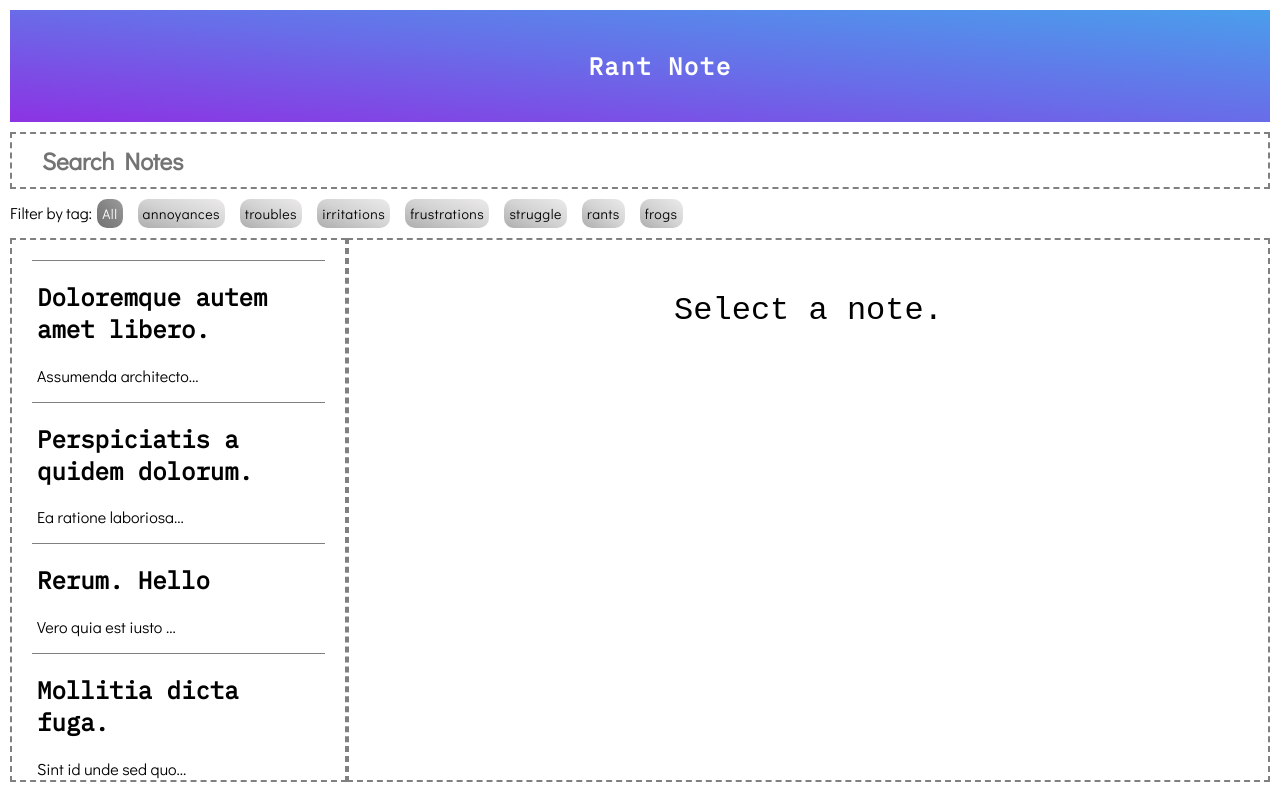
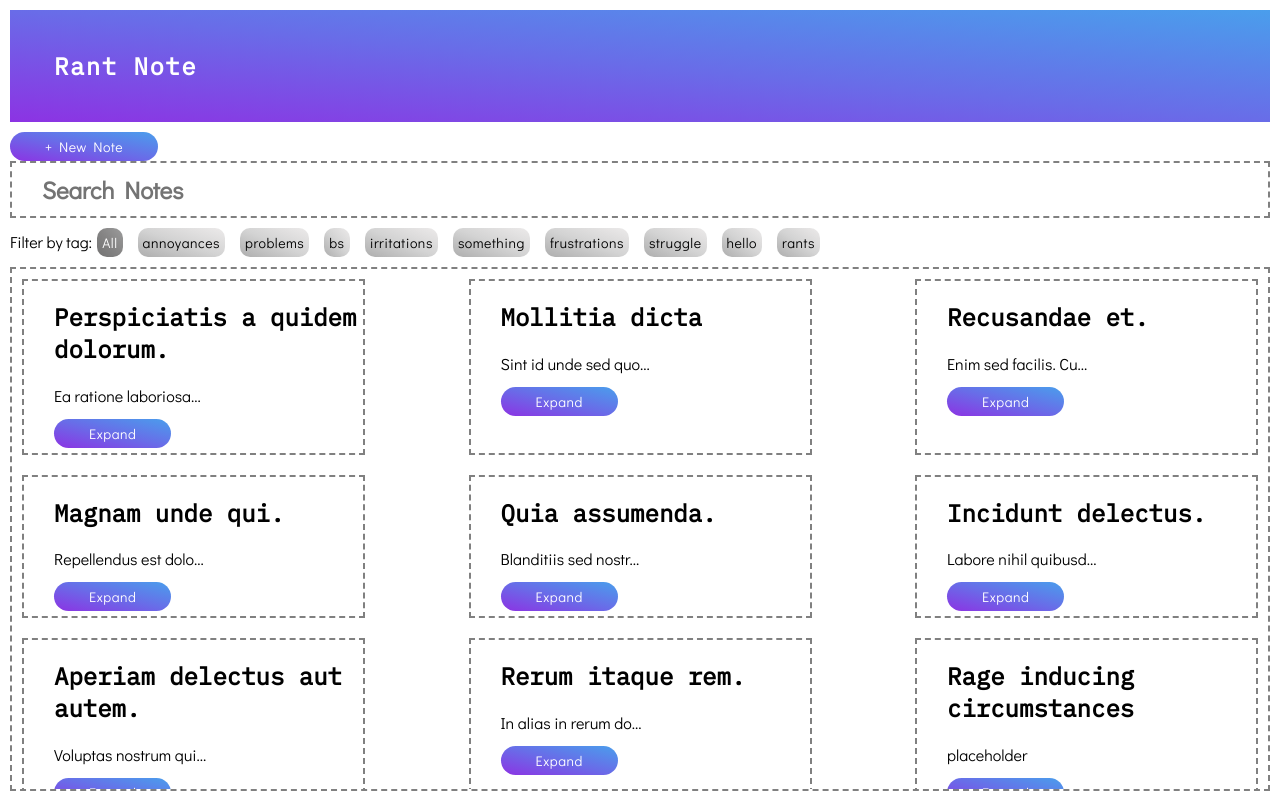
Before and after one commit to 1stofhername/react-rant-note, a React app: page /notes in a window 1280 px wide. Built offline with nearby package versions, Linux system fonts and the light colour scheme; data requests are answered from the project's data file.

Commit message:
Adds remaining updated files to repo

```diff
--- a/db/db.json
+++ b/db/db.json
@@ -7,40 +7,26 @@
   ],
   "notes": [
     {
-      "id": 1,
-      "userId": 1,
-      "title": "Doloremque autem amet libero.",
-      "body": "Assumenda architecto dignissimos sunt ex. Dolor corporis officia repellendus. Sit et numquam pariatur accusantium quis possimus maxime sint. Mollitia provident laudantium est adipisci rerum et dolorem eveniet.\n \nLabore consequuntur quo sed sit molestiae magnam laudantium voluptas aut. Velit laudantium natus laboriosam dolore nobis et illum aliquam totam. Odit ut distinctio sunt iusto placeat consequuntur.\n \nModi id ab corporis. Voluptatem ipsam modi nisi non dolores odit dignissimos sint. Fugiat magnam ab nostrum consectetur non praesentium culpa.",
-      "tags": [
-        "annoyances"
-      ]
-    },
-    {
       "id": 2,
       "userId": 1,
       "title": "Perspiciatis a quidem dolorum.",
       "body": "Ea ratione laboriosam minima recusandae minus qui ut provident. Ut est non eum eos eveniet. Ipsum sint aut aut dolores et. Fugiat a necessitatibus repellendus.\n \rNihil architecto quis laborum saepe repudiandae ab expedita. Itaque nemo perspiciatis sed asperiores. Quisquam assumenda nulla inventore enim ipsa.\n \rConsequatur quis odio repellendus beatae quidem voluptatem. Molestias pariatur non est architecto consequatur. Earum veniam voluptatem. Voluptatem aut voluptatem ex consequatur qui repellat et perferendis magnam.",
       "tags": [
-        "annoyances"
-      ]
-    },
-    {
-      "id": 3,
-      "userId": 1,
-      "title": "Rerum. Hello",
-      "body": "Vero quia est iusto itaque excepturi aliquid et eaque. Sunt blanditiis rem repellendus et quidem numquam voluptas dolorum. Debitis et sit mollitia distinctio voluptatem voluptatem incidunt deserunt.\n \rAut omnis sit non ratione. Sint non est aut consequuntur et harum dolores quo est. Et non molestiae tempore consequatur qui. Laboriosam fugiat quaerat error.\n \rLaborum ut et culpa repellendus possimus. Sunt nemo impedit eaque ipsa nihil. Id eaque laborum totam neque nihil et aliquam nostrum. Et ea cum ad. Qui consequatur sint aut sit voluptatum eum cupiditate omnis commodi. Optio minus quibusdam ut perferendis atque vel perferendis.",
-      "tags": [
-        "troubles"
+        "annoyances",
+        "problems",
+        "bs"
       ]
     },
     {
       "id": 4,
       "userId": 1,
-      "title": "Mollitia dicta fuga.",
+      "title": "Mollitia dicta",
       "body": "Sint id unde sed quod quis. Eum natus soluta culpa. Est omnis itaque quis magni inventore. Ea illum et non neque soluta ex necessitatibus. Facere sit repudiandae qui. Assumenda ipsa qui consectetur.\n \rQuaerat ea amet. Rem dolorem repellat culpa at qui qui. Iure eius est assumenda ea minus velit quasi rerum eveniet.\n \rMagni debitis voluptas corporis. Nam officiis earum impedit. Sapiente facere illo assumenda pariatur est optio cupiditate. Architecto iste voluptatibus numquam natus deleniti est.",
       "tags": [
         "irritations",
-        "annoyances"
+        "annoyances",
+        "something",
+        "bs"
       ]
     },
     {
@@ -61,7 +47,8 @@
       "title": "Magnam unde qui.",
       "body": "Repellendus est doloremque nam quis natus. Est ipsa et et doloribus. Et rerum inventore sapiente ut. Blanditiis eveniet tenetur. Accusamus excepturi ipsa dolorum in sed dolore velit incidunt. Unde id commodi molestiae recusandae et praesentium est.\n \rEnim consequatur omnis inventore qui. Quibusdam dolores qui maxime sit accusantium vel. Quae corrupti iure nobis voluptas libero minus aliquid facilis qui. Dolor excepturi amet eveniet qui deserunt consequatur dolores error iste. Explicabo pariatur ipsum id. Magnam aspernatur quisquam explicabo quo cumque voluptates consequatur.\n \rId voluptas atque minima et animi dignissimos sint exercitationem. Maxime molestiae non quia autem qui eveniet enim perspiciatis illum. Vero nam distinctio et dolores perferendis. Veniam nobis quis autem praesentium ratione commodi numquam nobis. Sed aliquid quod quod et et.",
       "tags": [
-        "annoyances"
+        "annoyances",
+        "hello"
       ]
     },
     {
@@ -112,12 +99,52 @@
     },
     {
       "userId": 1,
-      "title": "Hello",
-      "body": "Here is a note.",
-      "tags": [
-        "frogs"
-      ],
+      "title": "default",
+      "body": "placeholder",
+      "tags": [],
       "id": 12
+    },
+    {
+      "userId": 1,
+      "title": "default",
+      "body": "placeholder",
+      "tags": [],
+      "id": 13
+    },
+    {
+      "userId": 1,
+      "title": "default",
+      "body": "placeholder",
+      "tags": [],
+      "id": 14
+    },
+    {
+      "userId": 1,
+      "title": "default",
+      "body": "placeholder",
+      "tags": [],
+      "id": 15
+    },
+    {
+      "userId": 1,
+      "title": "default",
+      "body": "placeholder",
+      "tags": [],
+      "id": 16
+    },
+    {
+      "userId": 1,
+      "title": "default",
+      "body": "placeholder",
+      "tags": [],
+      "id": 17
+    },
+    {
+      "userId": 1,
+      "title": "default",
+      "body": "placeholder",
+      "tags": [],
+      "id": 18
     }
   ]
 }
--- a/package.json
+++ b/package.json
@@ -5,6 +5,7 @@
   "dependencies": {
     "react": "^17.0.1",
     "react-dom": "^17.0.1",
+    "react-router-dom": "^5.3.0",
     "react-scripts": "4.0.1",
     "uuid": "^8.3.2"
   },
--- a/src/assets/css/brooke.css
+++ b/src/assets/css/brooke.css
@@ -63,7 +63,7 @@ p.instructions {
   font-weight: bolder;
   display: flex;
   flex-direction: row;
-  justify-content: space-around;
+  justify-content: left;
   align-items: center;
   margin-bottom: 10px;
 }
@@ -96,31 +96,13 @@ input::placeholder {
   font-weight: bolder;
 }
 
-div.sidebar button {
-  width: 100%;
+div.view-all button {
+  width: 10;
+  margin-bottom: 10px;
 }
 
-div.sidebar ul {
-  margin: 0 0 20px 0;
-  padding: 0;
-  display: flex;
-  flex-direction: column;
-}
-
-div.sidebar ul li {
-  list-style: none;
-  border-bottom: 1px solid grey;
-  padding: 0 5px;
-}
-
-div.sidebar ul li:first-child {
+div.view-all div:first-child {
   border-top: 1px solid grey;
-}
-
-div.sidebar ul li:hover {
-  /* background-color: yellow; */
-  background-image: linear-gradient(#E6E6E6, #F7F7F7);
-  background-repeat: no-repeat;
 }
 
 #tag-delete {
@@ -140,27 +122,36 @@ div.sidebar ul li:hover {
 .container {
   flex: 1;
   width: 100%;
-  display: flex;
-  flex-direction: row;
-  justify-content: space-between;
 }
 
-.master-detail-element {
-  float:left;
-  margin: 10px 0px;
-  padding: 20px;
+.all-notes-display{
+  justify-content: space-between;
+  display: flex;
+  flex-wrap: wrap;
   border: 2px dashed grey;
   overflow-y:scroll;
   height: 500px;
+  padding: 10px;
 }
 
-.sidebar {
+div.all-notes-display div.note-card {
   width:25%;
-  overflow: scroll;
+  max-height:200px;
+  border: 2px dashed grey;
+  padding-left: 30px;
+  padding-bottom: 10px;
+  margin-bottom: 20px;
+  flex-direction: row;
+}
+
+div.all-notes-display div.note-card:hover {
+  background-color: #f5f5f5;
+  border: 2px dashed grey;
+  padding-left: 30px;
 }
 
 .detail {
-  width:75%;
+  width:100%;
 }
 
 .note-editor {
@@ -183,6 +174,25 @@ input[type="submit"] {
   height: auto;
   width: auto;
 }
+
+a {
+    width: 125px;
+    border-radius: 200px;
+    margin-right: 10px;
+    padding: 5px 35px;
+    border: 0px;
+    background-image: linear-gradient(to right top, #8C33E3, #696CE8, #4A9EEC);
+    background-repeat: no-repeat;
+    color: white;
+    font-size: 14px;
+    letter-spacing: 0.5px;
+    text-decoration: none;
+  }
+
+  a:hover {
+    background-image: linear-gradient(to right top, #8A2387, #E94057, #F27121);
+    background-repeat: no-repeat;
+  }
 
 button, input[type="submit"] {
   width: 125px;
@@ -212,6 +222,34 @@ button#clear-search {
   margin:0;
   padding:0;
   cursor: pointer;
+}
+
+/* span.button {
+  position:relative;
+  bottom:10px;
+
+} */
+
+div.note-detail-container {
+  padding: 0px 20px 20px 20px;
+}
+
+div.tag-filter {
+  padding-bottom:10px;
+}
+
+button.add-new {
+  width:fit-content;
+
+}
+
+div#add-new {
+  position:relative;
+}
+
+button.add-new:hover {
+  background-image: linear-gradient(to right top, #8A2387, #E94057, #F27121);
+  background-repeat: no-repeat;
 }
 
 button.tag {
--- /dev/null
+++ b/src/components/AddNotes.js
@@ -0,0 +1,9 @@
+function AddNotes ({ handleNewButtonClick }) {
+    return(
+        <div id="add-new">
+        <button className="add-new" onClick={handleNewButtonClick}>+ New Note</button>
+        </div>
+    )
+}
+
+export default AddNotes
--- a/src/components/NoteContainer.js
+++ b/src/components/NoteContainer.js
@@ -1,8 +1,12 @@
 import React, { useState, useEffect } from "react";
+import { Switch, Route } from "react-router-dom";
 import Search from "./Search";
-import Sidebar from "./Sidebar";
-import Content from "./Content";
 import TagFilter from "./TagFilter";
+import NoteEditor from "./NoteEditor";
+import NoteViewer from "./NoteViewer";
+import NoteGrid from "./NoteGrid";
+import { useHistory } from "react-router-dom";
+import AddNotes from "./AddNotes";
 
 function NoteContainer () {
 
@@ -10,11 +14,13 @@ function NoteContainer () {
   const [displayedNote, setDisplayedNote]=useState("");
   const [search, setSearch] = useState("");
   const [tagFilter, setTagFilter] = useState("All");
-  const [editMode, setEditMode]=useState("");
+  const [editNote, setEditNote]=useState("");
+  const [sortedNotes, setSortedNotes]=useState([]);
+  const history = useHistory();
 
 //Search and Filter
 
-  const filteredNotes = notes
+  const filteredNotes = (sortedNotes.length===0 ? notes : sortedNotes)
     .filter(note=>note.title.toLowerCase().includes(search.toLowerCase()))
     .filter(note=> {
       if (tagFilter==='All') {
@@ -25,6 +31,24 @@ function NoteContainer () {
       setTagFilter("All");
     }
   })
+
+  function handleSortTitle (){
+    if (sortedNotes.length===0){
+      const newNotes=[...notes]
+      const sortedNotes = newNotes.sort(function (a,b){
+        const titleA = a.title.toUpperCase();
+        const titleB = b.title.toUpperCase();
+        if (titleA < titleB) {
+          return -1
+        } else {
+          return 1
+        }
+      })
+      setSortedNotes(sortedNotes)
+    } else {
+      setSortedNotes([])
+    }
+  }
 
   //CRUD Functions
 
@@ -71,8 +95,7 @@ function handleEditSubmit (editedNoteObj){
       }
     });
       setNotes(updatedNotes);
-      toggleDisplayedNote(editedNoteObj)
-      setEditMode(()=>!editMode);
+      history.push(`/notes/${data.id}`)
     })
 };
 
@@ -81,6 +104,7 @@ function onDeleteButtonClick (item) {
     method:"DELETE",
   })
   .then(res=>res.json())
+  .then(data=>history.push(`/notes/`))
   .then(()=>handleDeleteItem(item))
 }
 
@@ -94,17 +118,13 @@ function handleTagReset () {
   setTagFilter("");
 }
 
-function toggleEditMode () {
-  setEditMode(()=>!editMode)
+function toggleEditNote (note) {
+  setEditNote(note)
 }
 
 function toggleDisplayedNote (note) {
-if (editMode) {
-  setEditMode(()=>!editMode);
   setDisplayedNote(note)
-} else {
-  setDisplayedNote(note)
-}};
+};
 
 function handleSearchChange (event) {
 setSearch(event.target.value);
@@ -122,7 +142,11 @@ function handleClearSearch () {
 
   return (
     <>
-      <Search
+      <div className="container">
+      <Switch>
+        <Route exact path="/notes">
+        <AddNotes handleNewButtonClick={handleNewButtonClick} />
+        <Search
         handleSearchChange={handleSearchChange}
         handleClearSearch={handleClearSearch}
         search={search}
@@ -133,20 +157,26 @@ function handleClearSearch () {
         onTagClick={onTagClick}
         handleTagReset={handleTagReset}
         />
-      <div className="container">
-        <Sidebar
-          notes={filteredNotes}
-          onNoteClick={toggleDisplayedNote}
-          handleNewButtonClick={handleNewButtonClick}
-          />
-        <Content
+          <NoteGrid notes={filteredNotes} onNoteClick={toggleDisplayedNote} id={displayedNote.id} />
+        </Route>
+        <Route path="/edit/:id">
+          <NoteEditor note={editNote} handleEditSubmit={handleEditSubmit} />
+        </Route>
+        <Route exact path="/notes/:id">
+          <NoteViewer displayedNote={displayedNote} onEditButtonClick={toggleEditNote} onDeleteButtonClick={onDeleteButtonClick} onTagClick={onTagClick} />
+        </Route>
+        <Route path= '*'>
+          <div>404 Not Found</div>
+        </Route>
+      </Switch>
+        {/* <Content
         displayedNote={displayedNote}
         editMode={editMode}
         handleEditSubmit={handleEditSubmit}
         toggleEditMode={toggleEditMode}
         onDeleteButtonClick={onDeleteButtonClick}
         onTagClick={onTagClick}
-         />
+         /> */}
       </div>
     </>
   );
--- /dev/null
+++ b/src/components/NoteGrid.js
@@ -0,0 +1,13 @@
+import React from "react";
+import NoteItem from "./NoteItem";
+
+
+function NoteGrid({ notes, onNoteClick }) {
+  return (
+    <div className="all-notes-display">
+      {notes.map((note)=><NoteItem key={note.id} note={note} onNoteClick={onNoteClick} id={note.id} />)}
+    </div>
+  );
+}
+
+export default NoteGrid;
--- a/src/components/NoteItem.js
+++ b/src/components/NoteItem.js
@@ -1,15 +1,18 @@
 import React from "react";
+import { Link } from "react-router-dom";
 
 function NoteItem({ note, onNoteClick }) {
-  const { body, title } = note
+  const { body, title, id } = note
   const caption = (body.length > 20) ? note.body.substr(0,20)+"...": note.body
 
 
   return (
-    <li onClick={()=>onNoteClick(note)}>
+    <div className="note-card">
       <h2>{title}</h2>
       <p>{caption}</p>
-    </li>
+      {/* <span className="button"><button id="view" onClick={()=>onNoteClick(note)}>View</button></span> */}
+      <Link to={`/notes/${id}`} onClick={()=>console.log(note)}>Expand</Link>
+    </div>
   );
 }
 
--- a/src/components/NoteList.js
+++ /dev/null
@@ -1,12 +0,0 @@
-import React from "react";
-import NoteItem from "./NoteItem";
-
-function NoteList({ notes, onNoteClick }) {
-  return (
-    <ul>
-      {notes.map((note)=><NoteItem key={note.id} note={note} onNoteClick={onNoteClick} />)}
-    </ul>
-  );
-}
-
-export default NoteList;
--- a/src/components/NoteViewer.js
+++ b/src/components/NoteViewer.js
@@ -1,23 +1,43 @@
 import React from "react";
 import { v4 as uuidv4 } from 'uuid';
+import { useState } from 'react';
+import { useEffect } from "react";
+import { useParams } from "react-router-dom";
+import { Link } from "react-router-dom";
 
-function NoteViewer({ displayedNote, onEditButtonClick, onDeleteButtonClick, onTagClick}) {
-  const { title, body, tags } = displayedNote;
+function NoteViewer({ onEditButtonClick, onDeleteButtonClick }) {
+  const [note, setNote] = useState(null);
+  const { id } = useParams();
 
+
+  useEffect(()=>{
+    fetch(`http://localhost:3000/notes/${id}`)
+    .then(r=>r.json())
+    .then(data=> setNote(data))
+  }, [id])
+
+  console.log(note)
+
+  if(note){
   return (
-    <>
-      <h2>{title}</h2>
-      <p>{body}</p>
+    <div className="note-detail-container">
+
+      {note.tags?
       <div id="tag-container">
       <ul>
-        {tags.map(tag=>{
+        {note.tags.map(tag=>{
         return <button key={uuidv4()} name={tag} className="tag">{tag}</button>})}
       </ul>
-      </div>
-      <button onClick={onEditButtonClick}>Edit</button>
-      <button onClick={()=>onDeleteButtonClick(displayedNote)}>Delete</button>
-    </>
-  );
+      </div>:null}
+      <h2>{note.title}</h2>
+      <p>{note.body}</p>
+      <Link to={`/edit/${id}`} onClick={()=>onEditButtonClick(note)}>Edit</Link>
+      <button onClick={()=>onDeleteButtonClick(note)}>Delete</button>
+      <Link id="x" to={"/notes"}>View All Notes</Link>
+     </div>
+  );} else {
+    return <h1>Loading</h1>
+  }
 }
 
 export default NoteViewer;
--- a/src/components/Sidebar.js
+++ b/src/components/Sidebar.js
@@ -1,11 +1,14 @@
 import React from "react";
-import NoteList from "./NoteList";
+import NoteGrid from "./NoteGrid";
 
-function Sidebar({ notes, onNoteClick, handleNewButtonClick }) {
+function Sidebar({ notes, onNoteClick, handleNewButtonClick, handleSortTitle }) {
+
   return (
-    <div className="master-detail-element sidebar">
-      <NoteList notes={notes} onNoteClick={onNoteClick} />
-      <button onClick={(e)=>handleNewButtonClick()}>New</button>
+    <div className="master-detail-element view-all">
+      {/* <button onClick={(e)=>handleNewButtonClick()}>New</button>
+      <button onClick={handleSortTitle}>Sort by title</button> */}
+      <NoteGrid notes={notes} onNoteClick={onNoteClick} />
+      {/* <button onClick={(e)=>handleNewButtonClick()}>New</button> */}
     </div>
   );
 }
--- a/src/components/TagFilter.js
+++ b/src/components/TagFilter.js
@@ -6,7 +6,7 @@ function TagFilter ({ notes, tagFilter, onTagClick, handleTagReset }) {
     const uniqueTags = ([...new Set(allTags)]);
 
     return (
-    <div>
+    <div className="tag-filter">
         Filter by tag:
         {uniqueTags.map(tag=>
         <button key={tag} name={tag} className="tag-selector" attribute={tagFilter===tag?"selected": null} onClick={(e)=>onTagClick(e)}>
--- a/src/index.js
+++ b/src/index.js
@@ -1,6 +1,7 @@
 import React from "react";
 import ReactDOM from "react-dom";
+import { BrowserRouter } from "react-router-dom";
 import "./assets/css/brooke.css";
 import App from "./components/App";
 
-ReactDOM.render(<App />, document.getElementById("root"));
+ReactDOM.render(<BrowserRouter><App /></BrowserRouter>, document.getElementById("root"));
```
Also changed, not shown: src/components/AllNotesDisplay.js (added, +11 -0 lines), src/components/NoteEditor.js (+13 -3 lines), src/assets/img/pencil-edit-icon-17.jpeg (added), src/assets/img/pencil-edit-icon-24.jpeg (added), src/assets/img/png-pencil.png (added), 2 other files.
